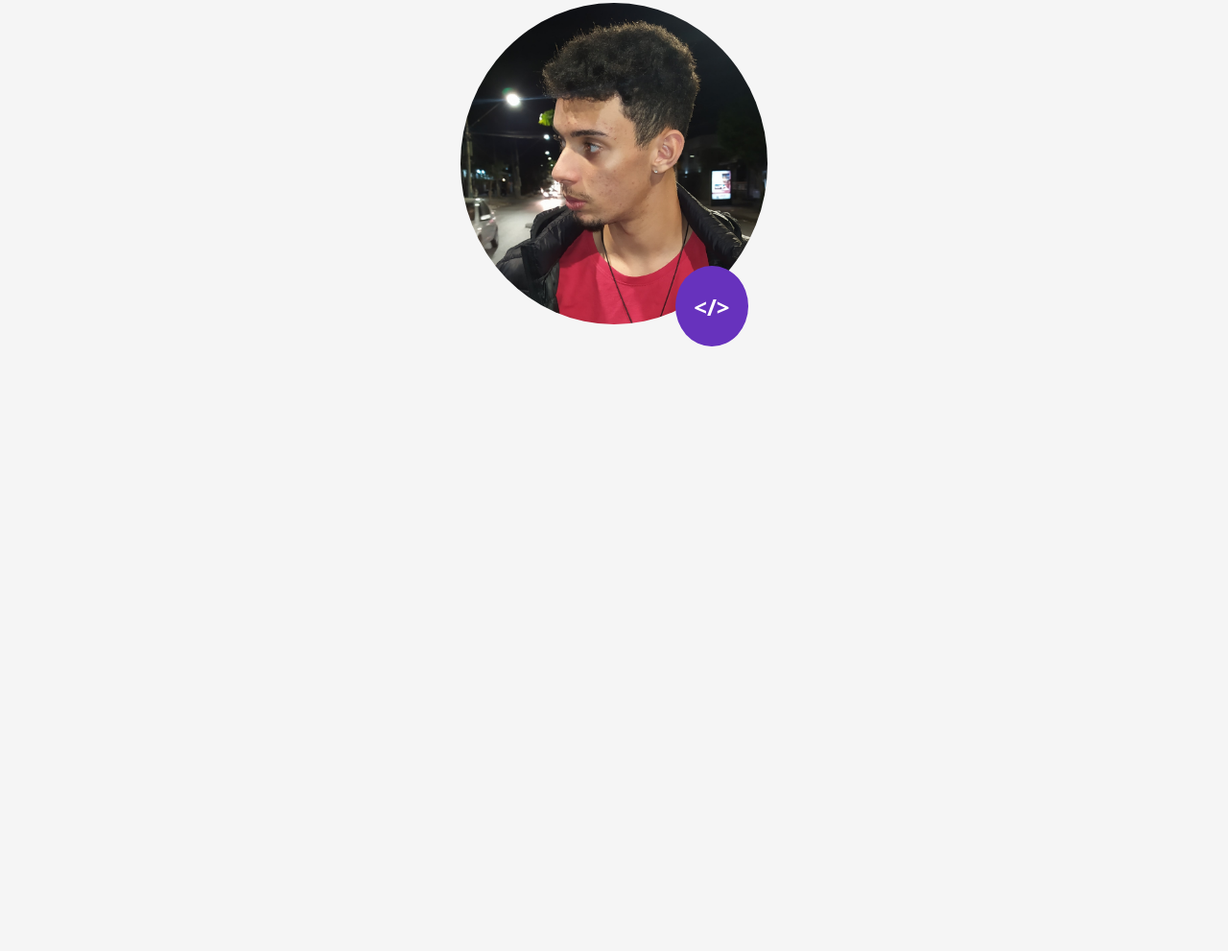
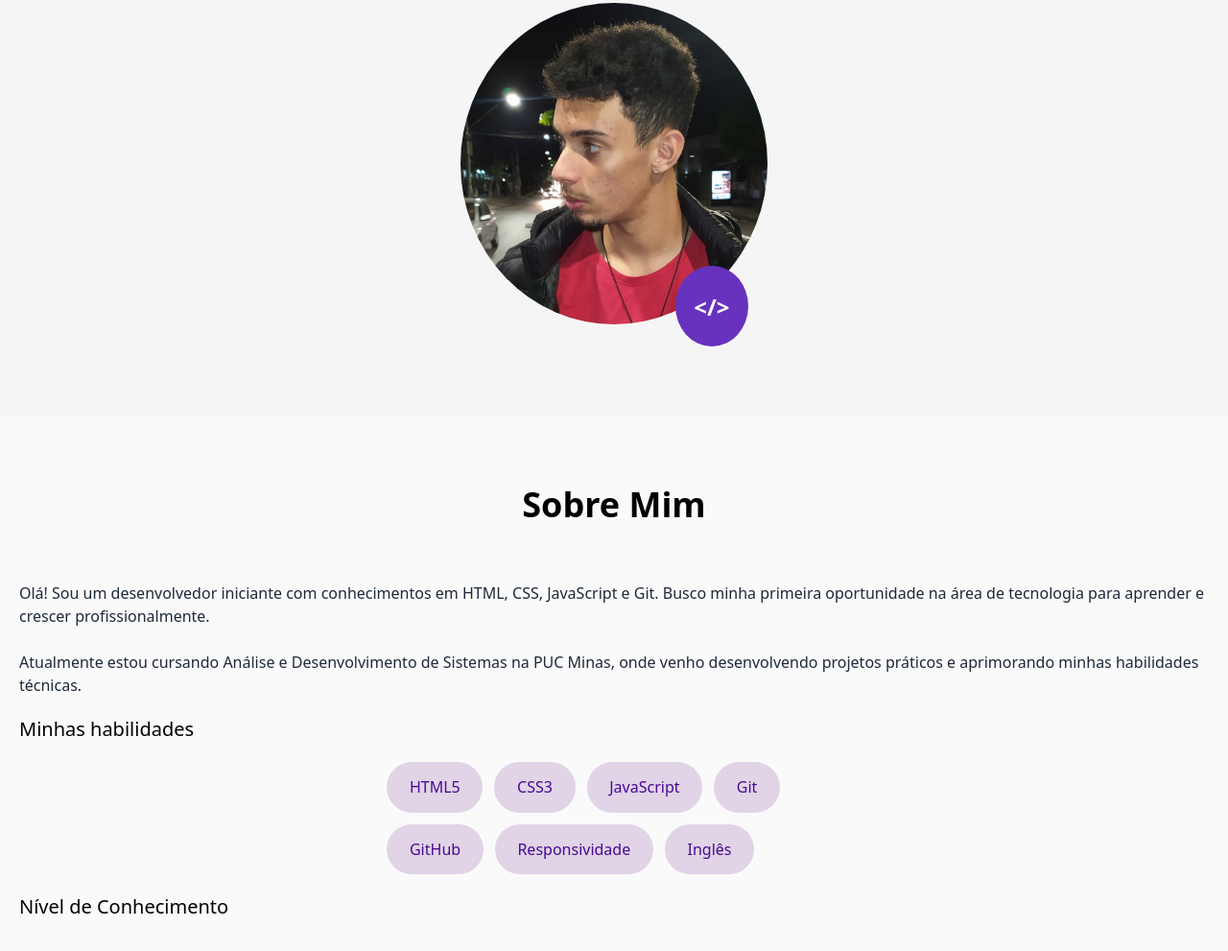
Before and after one commit to JulioFlavio/portfolio-site, a plain HTML site: page index.html in a window 1280 px wide. Shown: the part 471-1462 px from the top of the page at 96% size. Before the commit the page ends 905 px from the top, so only its background shows below. Drawn offline with nearby package versions, Linux system fonts and the light colour scheme.

Commit message:
Primeiro uso de JavaScript, incluindo as habilidades da seção 'Sobre Mim' usando JSON

```diff
--- a/css/style.css
+++ b/css/style.css
@@ -86,3 +86,10 @@ input:checked + .slider::before {
   left: 70%;
   font-size:x-large;
 }
+
+.habilidades {
+  color: rgb(73, 8, 148);
+  padding: 3% 5%;
+  border-radius: 25pt;
+  background-color: rgba(163, 124, 182, 0.3);
+}
--- /dev/null
+++ b/db/habilidades.json
@@ -0,0 +1,52 @@
+{
+  "habilidades": [
+    {
+      "icon": "<i class='fa-brands fa-html5'></i>",
+      "nome": "HTML5",
+      "fundo": "blue",
+      "nivel": "Avançado"
+    },
+
+    {
+      "icon": "<i class='fa-brands fa-css3-alt'></i>",
+      "nome": "CSS3",
+      "fundo": "blue",
+      "nivel": "Avançado"
+    },
+
+    {
+      "icon": "<i class='fa-brands fa-js'></i>",
+      "nome": "JavaScript",
+      "fundo": "blue",
+      "nivel": "Medio"
+    },
+
+    {
+      "icon": "<i class='fa-brands fa-git-alt'></i>",
+      "nome": "Git",
+      "fundo": "blue",
+      "nivel": "Medio"
+    },
+
+    {
+      "icon": "<i class='fa-brands fa-github'></i>",
+      "nome": "GitHub",
+      "fundo": "blue",
+      "nivel": "Medio"
+    },
+
+    {
+      "icon": "<i class='fa-solid fa-mobile'></i>",
+      "nome": "Responsividade",
+      "fundo": "blue",
+      "nivel": "Medio"
+    },
+
+    {
+      "icon": "<i class='fa-solid fa-flag-usa'></i>",
+      "nome": "Inglês",
+      "fundo": "blue",
+      "nivel": "Avançado"
+    }
+  ]
+}
--- a/index.html
+++ b/index.html
@@ -8,7 +8,7 @@
   <link rel="stylesheet" href="https://cdnjs.cloudflare.com/ajax/libs/font-awesome/6.7.2/css/all.min.css" integrity="sha512-Evv84Mr4kqVGRNSgIGL/F/aIDqQb7xQ2vcrdIwxfjThSH8CSR7PBEakCr51Ck+w+/U6swU2Im1vVX0SVk9ABhg==" crossorigin="anonymous" referrerpolicy="no-referrer" />
   <script src="https://cdn.jsdelivr.net/npm/@tailwindcss/browser@4"></script>
 </head>
-<body class="bg-neutral-100 dark:bg-gray-500">
+<body class="bg-neutral-50 dark:bg-gray-500">
 
   <nav class="bg-neutral-50 dark:bg-gray-800 shadow-xl grid grid-flow-col p-5 items-center">
     <span class="text-xl text-purple-800 font-bold">JO</span>
@@ -55,5 +55,26 @@
     </div>
   </section>
 
+  <section class="grid justify-items-center py-3 px-5">
+    <h1 class="font-bold text-4xl py-15">Sobre Mim</h1>
+    <p class="text-gray-800 text-start">Olá! Sou um desenvolvedor iniciante com conhecimentos em HTML, CSS, JavaScript e Git. Busco minha primeira oportunidade na área de tecnologia para aprender e crescer profissionalmente.
+    <br><br>
+    Atualmente estou cursando Análise e Desenvolvimento de Sistemas na PUC Minas, onde venho desenvolvendo projetos práticos e aprimorando minhas habilidades técnicas.</p>
+
+    <h1 class="text-xl justify-self-start py-5">Minhas habilidades</h1>
+    <div id="habilidades" class="flex flex-wrap gap-3">
+      <!-- <span class="habilidades">HTML</span>
+      <span class="habilidades">CSS</span>
+      <span class="habilidades">JavaScript</span>
+      <span class="habilidades">Git</span>
+      <span class="habilidades">GitHub</span>
+      <span class="habilidades">Responsividade</span>
+      <span class="habilidades">Inglês</span> -->
+    </div>
+
+    <h1 class="text-xl justify-self-start py-5">Nível de Conhecimento</h1>
+  </section>
+
+  <script src="scripts/script.js"></script>
 </body>
 </html>
--- /dev/null
+++ b/scripts/script.js
@@ -0,0 +1,23 @@
+async function habList() {
+  await fetch("db/habilidades.json")
+  .then((response) => {
+    response.json().then((data) => {
+      console.log(data)
+      // fazer tudo aqui dentro do fetch, não consegui atribuir o fetch a uma variavel
+
+      document.getElementById("habilidades").innerHTML += ``
+
+      for (let i = 0; i < data.habilidades.length; i++) {
+        document.getElementById("habilidades").innerHTML += `
+          <span class="habilidades">${data.habilidades[i].nome}</span>
+        `
+      }
+
+
+
+    })
+  })
+
+}
+
+onload(habList());
```
